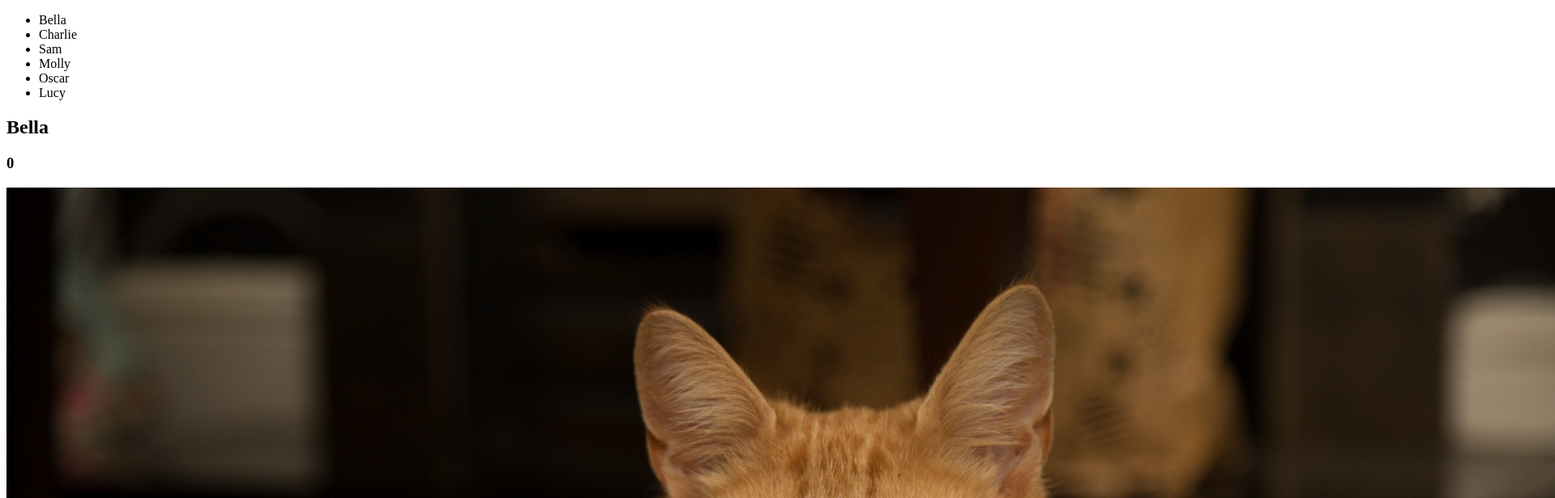
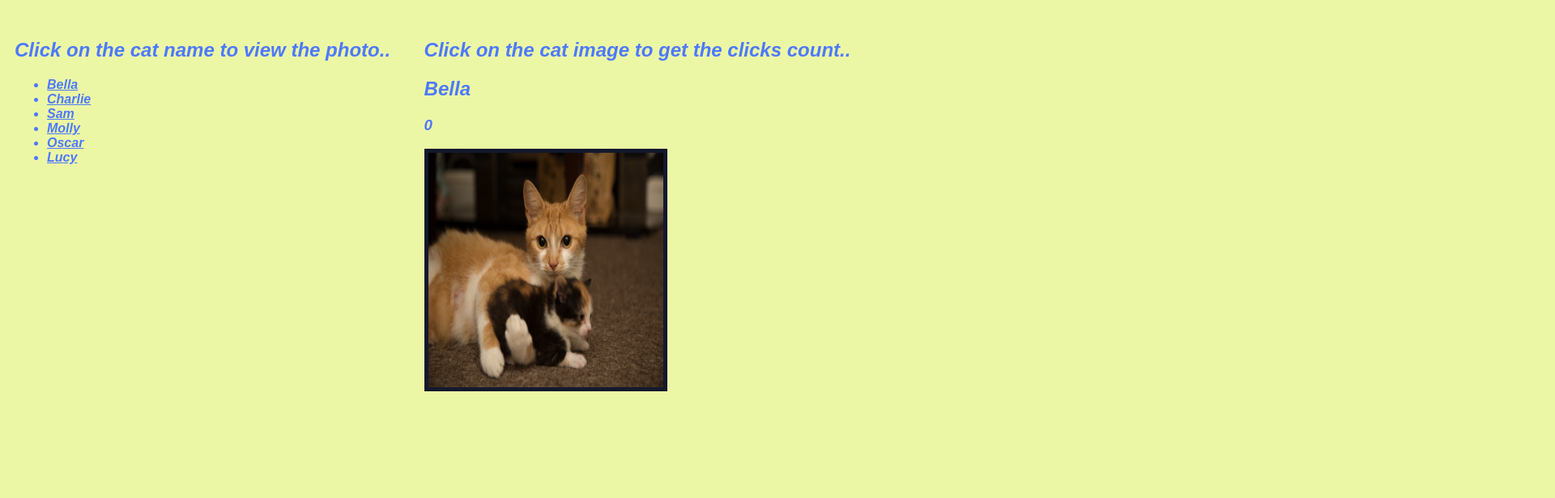
Before and after one commit to snehakale/Cat-Clicker-App, a plain HTML site: page index.html in a window 1280 px wide. Shown: the top 616 px of the page at 81% size, 1920 px wide, since content can reach past the window. Drawn offline with Linux system fonts and the light colour scheme.

Commit message:
style: Apply style to the webpage
Apply style to the webpage and modify the required files accordingly.
New folder css with a file style.css is added and index.html and script.js are modified.

```diff
--- /dev/null
+++ b/css/style.css
@@ -0,0 +1,57 @@
+/* Rules for whole page */
+* {
+    box-sizing: border-box;
+}
+
+html {
+    width: 100%;
+    padding: 0;
+    margin: 0;
+}
+
+body {
+    font-family: sans-serif;
+    background-color: #ecf7a5;
+}
+
+/* Rules for main container and both the divisions */
+.flex-parent {
+    display: flex;
+    flex-direction: row;
+    width: 100%;
+}
+
+.flex-child {
+    flex: auto;
+}
+
+.list-div-style {
+    width: 40%;
+    padding: 10px;
+    padding-top: 20px;
+}
+
+.display-div-style {
+    width: 60%;
+    padding: 10px;
+    padding-top: 20px;
+}
+
+.cat-list-style {
+    font-style: oblique;
+    font-weight: bold;
+    font-stretch: expanded;
+    text-decoration: underline;
+    color: #4d79ff;
+}
+
+h2,
+h3 {
+    font-style: italic;
+    font-weight: bold;
+    color: #4d79ff;
+}
+
+.cat-image-style {
+    border: 5px solid #13182d;
+}
--- a/index.html
+++ b/index.html
@@ -3,16 +3,20 @@
 <head>
     <meta charset="UTF-8">
     <title>Cat Clicker</title>
+    <link rel="stylesheet" type="text/css" href="css/style.css">
 </head>
 <body>
-    <form id="form-container">
-        <div id="cat-list-div">
-            <ul id="cat-list"></ul>
+    <form id="form-container" class="flex-parent">
+        <div id="cat-list-div" class="flex-child list-div-style">
+            <h2>Click on the cat name to view the photo..</h2>
+            <ul id="cat-list" class="cat-list-style"></ul>
         </div>
-        <div id="cat-display-div">
+        <div id="cat-display-div" class="flex-child display-div-style">
+            <h2>Click on the cat image to get the clicks count..</h2>
             <h2 id="cat-name"></h2>
             <h3 id="cat-count"></h3>
-            <img id="cat-image" />
+            <img id="cat-image" class="cat-image-style" height="300"
+              width="300" alt="Cat Image"/>
         </div>
     </form>
     <script src="js/libs/jquery.min.js"></script>
```
Also changed, not shown: js/script.js (+6 -2 lines).
